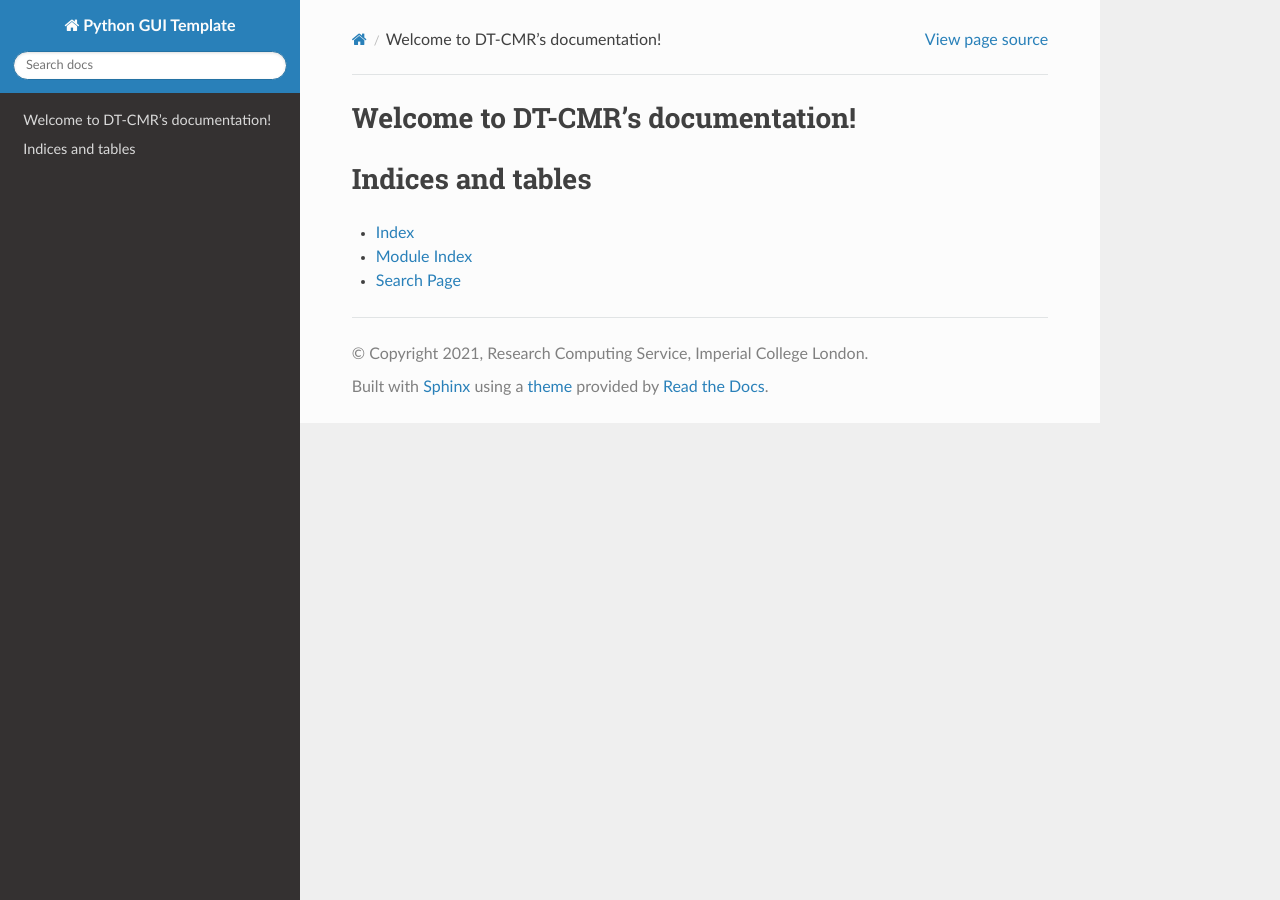
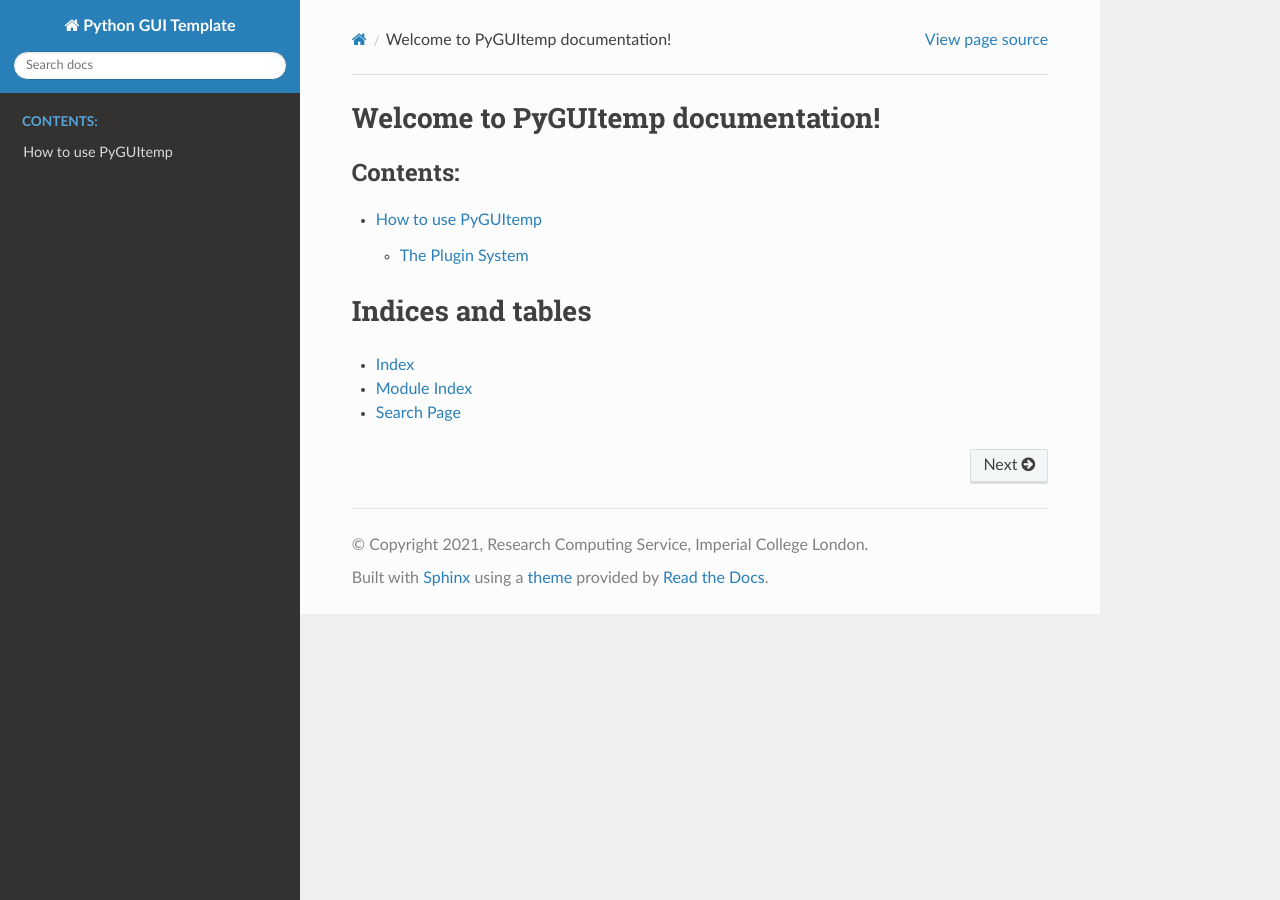
Before and after one commit to ImperialCollegeLondon/guikit, a Sphinx documentation site: the page built from docs/index.rst, in a window 1280 px wide. Built offline with Sphinx 7.4.7 and the Read the Docs theme 2.0.0, drawn with Linux system fonts in a browser that asks for light colours; pages that are not in the unit, such as notebooks, are missing from menus; some of the changed lines change nothing that is shown.

Commit message:
:memo: Add using the plugin system

````diff
--- /dev/null
+++ b/docs/howtos/add_plugin.md
@@ -0,0 +1,232 @@
+# The Plugin System
+
+`pyguitemp`'s plugin system is designed to simplify adding new functionality to the
+application. It makes some "reasonable" assumptions of what the GUI should look like,
+what elements it should have and where they should be located.
+
+These plugins can bring to the application not just new components for the interface,
+but also other business functionality via, e.g. [accessors for pandas DataFrames](https://pandas.pydata.org/docs/development/extending.html#extending-pandas) or
+[listeners for a messaging system](https://pypubsub.readthedocs.io).
+
+## How to add a plugin
+
+To add a plugin, follow these steps:
+
+1. Create a subpackage (i.e. a folder with ain `__init__.py` within) somewhere in the
+   code structure to hold your plugin. Typically, this will be within the `extensions`
+   package, for exmaple in `my_app/extensions/new_plugin`.
+1. Add that location, replacig slashes by periods `.`, to the `config.PLUGINS` list.
+1. Subclass `pyguitemp.plugins.PluginBase` class somewhere within your plugin. This is
+   the class that will provide the spoecific components of the GUI that this plugin
+   contributes with. More on this below.
+1. Import that subclass in the `__init__.py` file of your plugin.
+
+In the end, your directory structure and file content should look something similar to
+the following:
+
+```bash
+- my_app
+    |- config.py
+    |- extensions
+        |- new_plugin
+        |   - __init__.py
+        |   - view.py
+        |...
+    |...
+```
+
+```python
+# config.py
+#...
+PLUGINS = ["my_app.extensions.new_plugin"]
+#...
+```
+
+```python
+# new_plugin.__init__.py
+from .view import NewPlugin
+```
+
+```python
+# new_plugin.view.py
+from pyguitemp.plugins import PluginBase
+
+class NewPlugin(PluginBase):
+    pass
+```
+
+## The plugin class
+
+Any new GUI element that the plugin provides need to be incorporated into a subclass of
+PluginBase. This class provides 4 methods that you should override so they output the
+elements you want (by default, output is either `None` or `[]`).
+
+Each of the 4 methods deals with one type of component of the GUI: a menu item, a tool
+bar item, a tab or a centra widget. You can override only one of them, all, or anything
+in between depending on what functionality the plugin is providing.
+
+### Adding menu entries
+
+This is done with the `menu_entries` method fo the class. Override this method if your
+plugin provides new entires for the menu bar of the application. The output must be a
+list of `pyguitemp.plugin.MenuTool` objects, which is just a dataclass with some fields
+to complete.
+
+For example, the following bit of code will add two entries, one for loading data and
+another one for saving it, in both cases within a `File` menu:
+
+```python
+# new_plugin.view.py
+from pyguitemp.plugins import PluginBase, MenuTool
+
+class NewPlugin(PluginBase):
+
+    def menu_entries(self):
+        save = MenuTool(
+            menu="File",
+            text="Save data",
+            description="Save selected data into disk",
+            callback=save_data
+        )
+        load = MenuTool(
+            menu="File",
+            text="Load data",
+            description="Load new data from disk",
+            callback=load_data
+        )
+        return [save, load]
+
+def save_data(_):
+    pass
+
+def load_data(_):
+    pass
+```
+
+### Adding tools
+
+This is done with the `toolbar_entries` method. This method id very similar to the `mennu_entries` one, but provides content to the
+toobar just under the menu bar. The output must also be a list of
+`pyguitemp.plugin.MenuTool` objects, but it has some extra entries, a `short_help` for
+the tooltip and `bitmap`, which is mandatory as it is the icon to display.
+
+For example, the following bit of code will add the same two entries for loading and
+savinng data, but now to the toolbar. We use some standard icons provided by wxPythonn,
+but you can use your own bitmaps, too. See
+[`wx.ArtProvider`](https://wxpython.org/Phoenix/docs/html/wx.ArtProvider.html) for more
+information about this.
+
+```python
+# new_plugin.view.py
+from pyguitemp.plugins import PluginBase, MenuTool
+
+class NewPlugin(PluginBase):
+
+    def toolbar_entries(self):
+        save = MenuTool(
+            menu="File",
+            text="Save data",
+            description="Save selected data into disk",
+            short_help="Save selected data into disk",
+            bitmap=wx.ArtProvider.GetBitmap(
+                    wx.ART_FILE_SAVE, wx.ART_TOOLBAR, wx.Size(50, 50)
+                ),
+            callback=save_data
+        )
+        load = MenuTool(
+            menu="File",
+            text="Load data",
+            description="Load new data from disk",
+            short_help="Load new data from disk",
+            bitmap=wx.ArtProvider.GetBitmap(
+                    wx.ART_FILE_OPEN, wx.ART_TOOLBAR, wx.Size(50, 50)
+                ),
+            callback=load_data
+        )
+        return [save, load]
+
+def save_data(_):
+    pass
+
+def load_data(_):
+    pass
+```
+
+### Adding tabs
+
+One of the design decisions made for `pyguitemp` is that it can either provide a single
+central widget (see below) or a notebook with tabs. The `tabs` methods is used for the
+latter. This method should return a list of `pyguitemp.plugin.Tab` objects, each of them
+representing a different tab of the notebook.
+
+The `Tab` object is also just a dataclass with some fields to fill, like the name and
+the order of the tab within the notebook. The most important option is the `page`, an
+object of `wx.Window` type (or subclass of it) that will fill the entire tab. Pretty
+much anything in `wxPython` is a `wx.Window`, so you can use alsmost anything as the
+`page` option. You might have plots, tables, buttons arranged in rows and columns,
+entries, etc. The most common candidate for the `page` is a `wx.Panel` that you populate
+with whatever you want. See [this tutorial on
+ZetCode](https://zetcode.com/wxpython/widgets/) for some detailed examples.
+
+In the following example, we just create two text areas to write into, which will fill
+the entire tab.
+
+```python
+# new_plugin.view.py
+from pyguitemp.plugins import PluginBase, Tab
+
+class NewPlugin(PluginBase):
+
+    def tab(self, parent):
+        text1 = Tab(
+            page=wx.TextCtrl(parent, style=wx.TE_MULTILINE),
+            text="Text area",
+        )
+        text2 = Tab(
+            page=wx.TextCtrl(parent, style=wx.TE_MULTILINE),
+            text="A second text area",
+        )
+        return [text1, text2]
+```
+
+In order to use the notebook layout, you will need to indicate so in the `config.py`
+file with:
+
+```python
+# config.py
+#...
+NOTEBOOK_LAYOUT = True
+#...
+```
+
+### Adding a central widget
+
+The `central` method provides one `wx.Window` object as ouput, which will replace the
+notebook. This can be anythinng thay you could use as a `page` in the `tabs` case above.
+
+In order to use the central widget layout, you will need to disbale the notebook one in
+the `config.py` file with:
+
+```python
+# config.py
+#...
+NOTEBOOK_LAYOUT = False
+#...
+```
+
+It should eb noted that the central widget must be unique across all the plugins used
+in the application. If the notebook layout is disabled, `pyguitemp` will expect one and
+only one plugin with a `central` method returning not `None`. If that happens, an error
+will be raised.
+
+TIn the following example, a single text area is used as central widget.
+
+```python
+# new_plugin.view.py
+from pyguitemp.plugins import PluginBase
+
+class NewPlugin(PluginBase):
+
+    def central(self, parent):
+        return wx.TextCtrl(parent, style=wx.TE_MULTILINE)
+```
--- /dev/null
+++ b/docs/howtos/howtos_index.rst
@@ -0,0 +1,8 @@
+How to use PyGUItemp
+====================
+
+.. toctree::
+   :maxdepth: 2
+   :caption: Contents:
+
+   add_plugin
--- a/docs/index.rst
+++ b/docs/index.rst
@@ -1,15 +1,11 @@
-.. DT-CMR documentation master file, created by
-   sphinx-quickstart on Fri Jul  2 16:48:11 2021.
-   You can adapt this file completely to your liking, but it should at least
-   contain the root `toctree` directive.
-
-Welcome to DT-CMR's documentation!
-==================================
+Welcome to PyGUItemp documentation!
+===================================
 
 .. toctree::
    :maxdepth: 2
    :caption: Contents:
 
+   howtos/howtos_index
    technical/api/index
 
 Indices and tables
````
